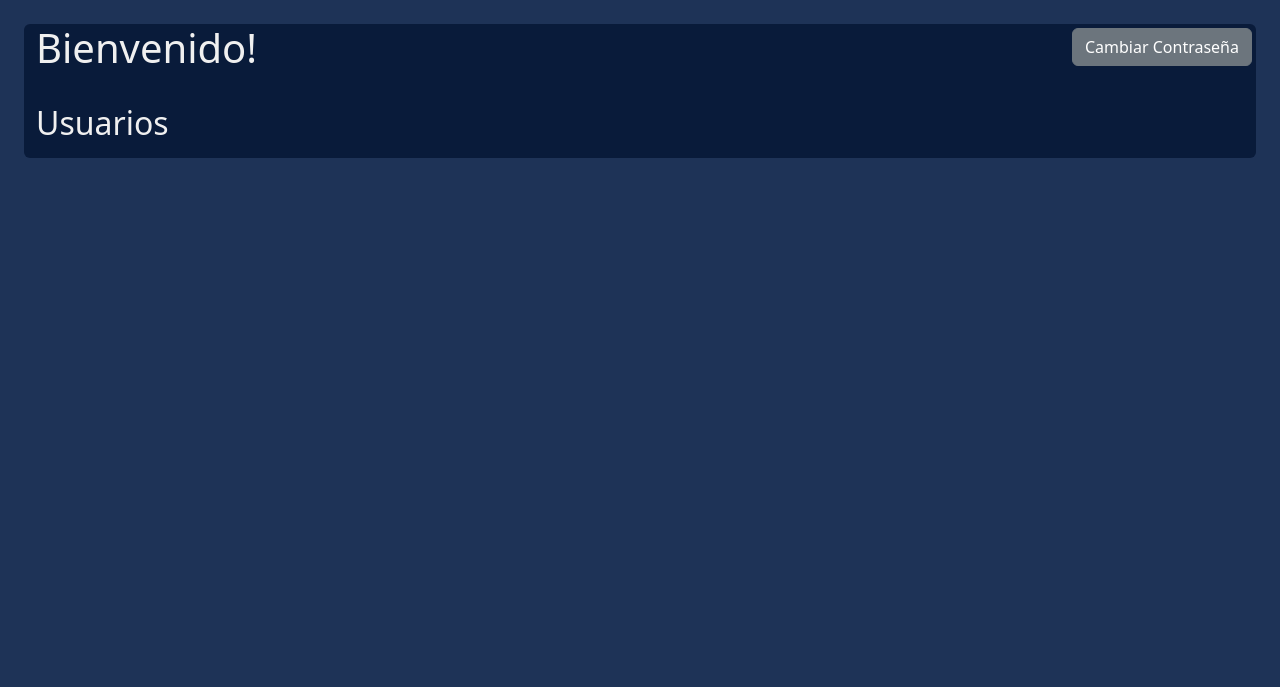
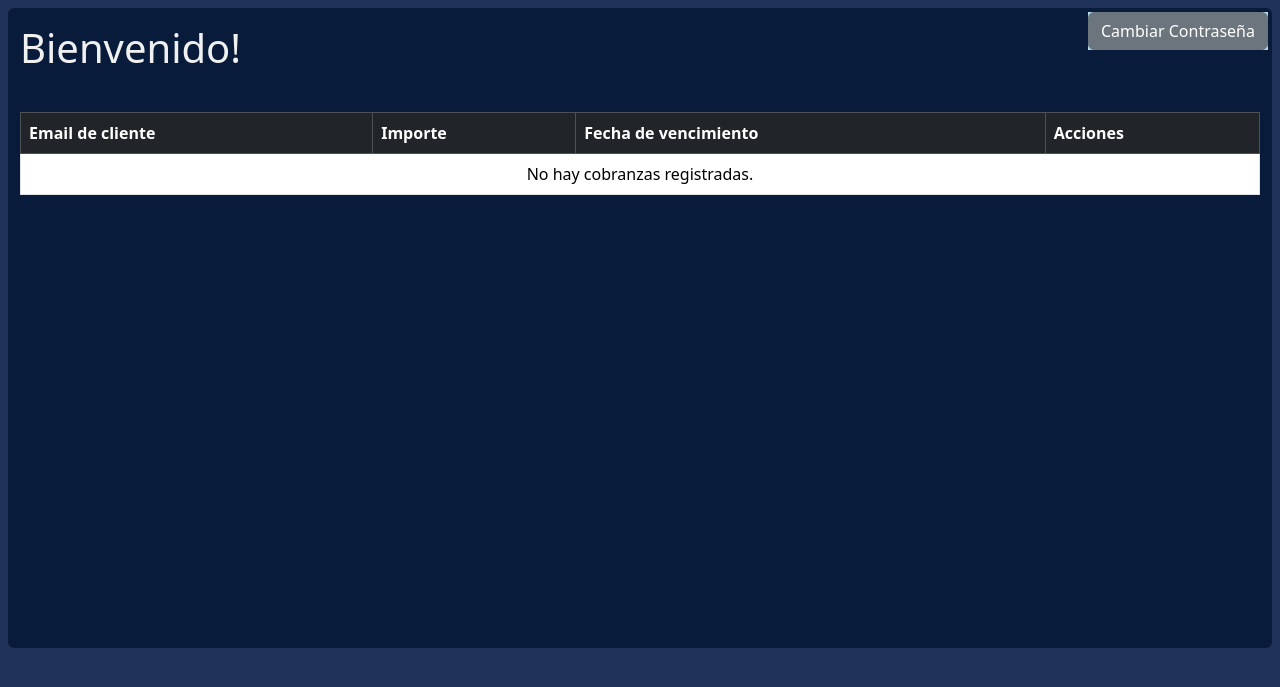
Before and after one commit to brandonico/GimAdmin, a Django app: page /dashboard/ in a window 1280 px wide. Shown: the part 56-743 px from the top of the page. Run offline with Django 5.2, Linux system fonts and the light colour scheme; a user stored in the database is signed in; data comes from the database, SQL or seed files in the repository; some libraries are stand-ins or nearby versions.

Commit message:
Dashboard y vistas para facilitar pago a medio hacer

```diff
--- a/apps/abm/models.py
+++ b/apps/abm/models.py
@@ -2,7 +2,7 @@ from django.db import models
 from django.contrib.auth.models import User
 
 class UserProfile(models.Model):
-    user = models.OneToOneField(User, null=False, on_delete=models.CASCADE)
+    user = models.OneToOneField(User, null=False, on_delete=models.CASCADE, related_name='user_usuario')
     dni = models.IntegerField(unique=True, null=False)
     telefono = models.CharField(max_length=50)
     domicilio = models.CharField(max_length=150)
--- a/apps/core/templates/dashboard.html
+++ b/apps/core/templates/dashboard.html
@@ -4,41 +4,129 @@
 
 {% block extra_css %}
     <style>
+
     .principal {
         background-color: #091b3a;
-    };
+        min-height: 80vh;
+    }
+
     .boton-relativo {
         background-color: lightblue;
-    };
+    }
+
+    .membresia-div {
+        {% if membresia.estado == 'Activa' %}
+            background-color: #06bb00;
+            color: #000000;
+        {% elif membresia.estado == 'Adeuda' %}
+            background-color: #e2e600;
+            color: #000000;
+        {% else %}
+            background-color: #b90000;
+        {% endif %}
+    }
+
+    .porcion-memdiv {
+        height:33%;
+        align-items: center;
+    }
     </style>
 {% endblock %}
 
 {% block content %}
 {% load static %}
-<main class="d-flex flex-nowrap">
-    <div class="flex container-fluid m-4 rounded principal position-relative">
+<main class="d-flex flex-nowrap ">
+    <div class="d-flex container-fluid m-2 flex-column rounded principal position-relative py-3">
         <h1>Bienvenido!  {{user.first_name}}</h1>
         <h2> {{ mensaje }}</h2>
         <br>
         <div class="boton-relativo position-absolute top-0 end-0 m-1">
             <a href="{% url 'cambiar_password_primera_vez' %}" class="btn-secondary btn">Cambiar Contraseña</a>
         </div>
-        {% if user.is_staff %}
-
-        <section class="">
-            <div class="row">
-                <div class="mostrarDatos col-md-4">
-                    <h2>Usuarios</h2>
-                    <ul>
-
-            {% comment %}
-                <div>
-                    <img src="{% static '/images/images.jpeg' %}">
+        {% if request.user.is_staff %}
+            <div>
+                <table class="table table-bordered table-hover align-middle" {% if cobranzas %}id="tablaCobranzas"{% endif %} >   <!--tabla principal-->
+            <thead class="table-dark bg-gradient">
+                <tr>
+                    <th>Email de cliente</th>
+                    <th>Importe</th>
+                    <th>Fecha de vencimiento</th>
+                    <th>Acciones</th>
+                </tr>
+            </thead>
+            <tbody>
+                {% for cobranza in cobranzas %}
+                <tr>
+                    <td>{{ cobranza.membresia.cliente.usuario.user.username }}</td>
+                    <td>{{ cobranza.importe }}</td>
+                    <td>{{ cobranza.membresia.fecha_fin }}</td>
+                    <td>
+                        <!-- botones -->
+                        <a href="{% url 'actualizar_membresia' pk=cobranza.membresia.id %}">
+                        <button type="button" class="btn btn-sm btn-primary mb-1" href="">Actualizar</button></a>
+                        <a href="{% url 'baja_membresia' pk=cobranza.membresia.id %}">
+                        <button type="button" class="btn btn-sm btn-danger mb-1">Dar de baja</button></a>
+                    </td>
+                </tr>
+                {% empty %}
+                    <tr>
+                        <td colspan="5" class="text-center">No hay cobranzas registradas.</td>
+                    </tr>
+                {% endfor %}
+        </tbody>
+        </table>
+            </div>
+        {% else %}
+        <div class="row flex-grow-1">
+            <div class="col-md-4 d-flex flex-column flex-grow-1">
+                <div class="rounded text-center flex-grow-1 membresia-div d-flex flex-column justify-content-evenly align-items-center">
+                    <div>
+                        Estado de la membresia: <br><h4>{{ membresia.estado }}</h5>
+                    </div>
+                    <div>
+                        Ultima fecha de inicio: <br><h5>{{membresia.fecha_inicio}}</h6>
+                    </div>
+                    <div>
+                        Ultima fecha de vencimiento: <br><h5>{{membresia.fecha_fin}}</h6>
+                    </div>
                 </div>
-            {% endcomment %}
-        </section>
-
-
+            </div>
+            <div class="col-md-8">
+                <table class="table table-bordered table-hover align-middle" {% if cobranzas %}id="tablaCobranzas"{% endif %} >   <!--tabla principal-->
+                    <thead class="table-dark bg-gradient">
+                        <tr>
+                            <th>Cliente</th>
+                            <th>Fecha de pago</th>
+                            <th>Importe</th>
+                            <th>Metodo de pago</th>
+                        </tr>
+                    </thead>
+                    <tbody>
+                        {% for cobranza in cobranzas %}
+                        <tr>
+                            <td>
+                                {{ cobranza.membresia.cliente.usuario.user.first_name }}
+                                {{ cobranza.membresia.cliente.usuario.user.last_name }}
+                            </td>
+                            {% if not cobranza.a_pagar %}
+                                <td>{{ cobranza.fecha_pago }}</td>
+                                <td>{{ cobranza.importe }}</td>
+                                <td>{{ cobranza.metodo_pago }}</td>
+                            {% else %}
+                                <td style="color: #ff0000">A determinar</td>
+                                <td style="color: #ff0000">{{cobranza.importe}}</td>
+                                <td style="color: #ff0000">A determinar</td>
+                            {%endif%}
+                        </tr>
+                        {% empty %}
+                            <tr>
+                                <td colspan="5" class="text-center">No hay cobranzas registradas.</td>
+                            </tr>
+                        {% endfor %}
+                    </tbody>
+                </table>
+            </div>
+        </div>
         {% endif %}
     </div>
 </main>
--- a/apps/core/urls.py
+++ b/apps/core/urls.py
@@ -8,5 +8,7 @@ urlpatterns = [
     path('logout/', views.logoutView, name='logout'),
     path('recuperar_contraseña/', views.recuperar_contraseña, name='recuperar_contraseña'),
     path('cambiar_password/', views.cambiar_password_primera_vez, name='cambiar_password_primera_vez'),
-    path('permisos_insuficientes/', views.permisos_insuficientes, name="permisos_insuficientes")
+    path('permisos_insuficientes/', views.permisos_insuficientes, name="permisos_insuficientes"),
+    path('baja_membresia', views.baja_membresia, name='baja_membresia'),
+    path('actualizar_membresia', views.actualizar_membresia, name='actualizar_membresia')
 ]
--- a/apps/core/views.py
+++ b/apps/core/views.py
@@ -8,11 +8,12 @@ from django.http import HttpResponse
 #importar authenticate
 from django.contrib.auth import authenticate, login, logout, update_session_auth_hash
 from django.contrib.auth.decorators import login_required
+from django.contrib.admin.views.decorators import staff_member_required
 from django.contrib import messages
 
 #importar modelos
-from .forms import CrearAsistenciaForm
-from apps.abm.models import Cliente, UserProfile, Asistencia
+from .forms import CrearAsistenciaForm, ActualizarMembresiaForm
+from apps.abm.models import Cliente, UserProfile, Asistencia, Membresia, Cobranza
 
 #importar tiempo para asistencia
 from django.utils import timezone
@@ -22,6 +23,9 @@ from datetime import timedelta
 from apps.core.utils import enviar_correo
 from django.contrib.auth.models import User
 import random, string
+
+#importar conf
+from django.conf import settings
 
 def home(request):
     form = CrearAsistenciaForm()
@@ -53,7 +57,7 @@ def home(request):
                 #cambiar capacidad dependiendo
 
     contexto = {
-        'cantidad': Asistencia.objects.count(),
+        'cantidad': Asistencia.objects.count(),#Filtrar las ultimas 2 horas de asistencias
         'form': form
     }
     return render(request, 'home.html', contexto)
@@ -115,9 +119,40 @@ def logoutView(request):
 
 @login_required
 def dashboard(request):
+    nuevaCobranza = None
+    usuario = request.user
     contexto = {
-        'user' : request.user
+        'user' : usuario,
     }
+    if usuario.is_staff:
+        miembrosAdeudados = list(Membresia.objects.filter(estado='Adeuda'))
+        cobranzas = []
+        for miembro in miembrosAdeudados:
+            nuevaCobranza = Cobranza(
+                membresia=miembro,
+                importe=settings.PRECIO_MES_SUSCRIPCION,
+                fecha_pago='A Decidir',
+                metodo_pago='A decidir'
+                )
+            setattr(nuevaCobranza, "a_pagar", "true")
+            cobranzas.append(nuevaCobranza)
+        contexto['cobranzas'] = cobranzas
+        return render (request, 'dashboard.html', contexto)
+    else:
+        membresia = usuario.user_usuario.cliente_usuario.membresia_cliente
+        contexto['membresia'] = membresia
+        cobranzas = Cobranza.objects.filter(membresia=membresia)
+        contexto['cobranzas'] = list(cobranzas)
+        if membresia.estado == 'Adeuda':
+            nuevaCobranza = Cobranza(
+                membresia=membresia,
+                importe=settings.PRECIO_MES_SUSCRIPCION,
+                fecha_pago='A Decidir',
+                metodo_pago= 'A decidir'
+                )
+            setattr(nuevaCobranza, "a_pagar", "true")
+            if nuevaCobranza:
+                contexto['cobranzas'].append(nuevaCobranza)
     return render(request, 'dashboard.html', contexto)
 """"
 @login_required
@@ -126,6 +161,8 @@ def dashboard(request):
     if request.user.userprofile.first_login:
         return redirect('cambiar_password_primera_vez')
         """
+
+
 
 #implementacion de correos
 
@@ -164,3 +201,24 @@ def recuperar_contraseña(request):
 
 def permisos_insuficientes(request):
     return render(request, "permisos_insuficientes.html", {"mensaje" : 'mensaje'})
+
+@staff_member_required(login_url='/permisos_insuficientes/')
+def actualizar_membresia (request, pk):
+    form = ActualizarMembresiaForm()
+    membresia = Membresia.objects.get(id=pk)
+    contexto = {
+        'form' : form,
+        'membresia': membresia,
+    }
+
+
+
+    render (request, 'actualizar_membresia.html', contexto)
+    pass
+
+@staff_member_required(login_url='/permisos_insuficientes/')
+def baja_membresia (request, pk):
+    membresia = Membresia.objects.get(id=pk)
+    membresia.estado='Baja'
+    membresia.save
+    return redirect('dashboard')
--- a/gymadmin/settings.py
+++ b/gymadmin/settings.py
@@ -139,3 +139,9 @@ EMAIL_USE_TLS = True
 EMAIL_HOST_USER = 'oxigeno.caf.rw@gmail.com'
 EMAIL_HOST_PASSWORD = 'dgis bqfx gvaq zkak'
 DEFAULT_FROM_EMAIL = EMAIL_HOST_USER
+
+# Precio suscripcion
+PRECIO_MES_SUSCRIPCION = 30000
+
+# URL LOGIN POR DEFECTO
+LOGIN_URL = 'login'
```
Also changed, not shown: apps/core/forms.py (+17 -0 lines), apps/core/templates/actualizar_membresia.html (added, +33 -0 lines), apps/abm/migrations/0007_alter_userprofile_user.py (added).
